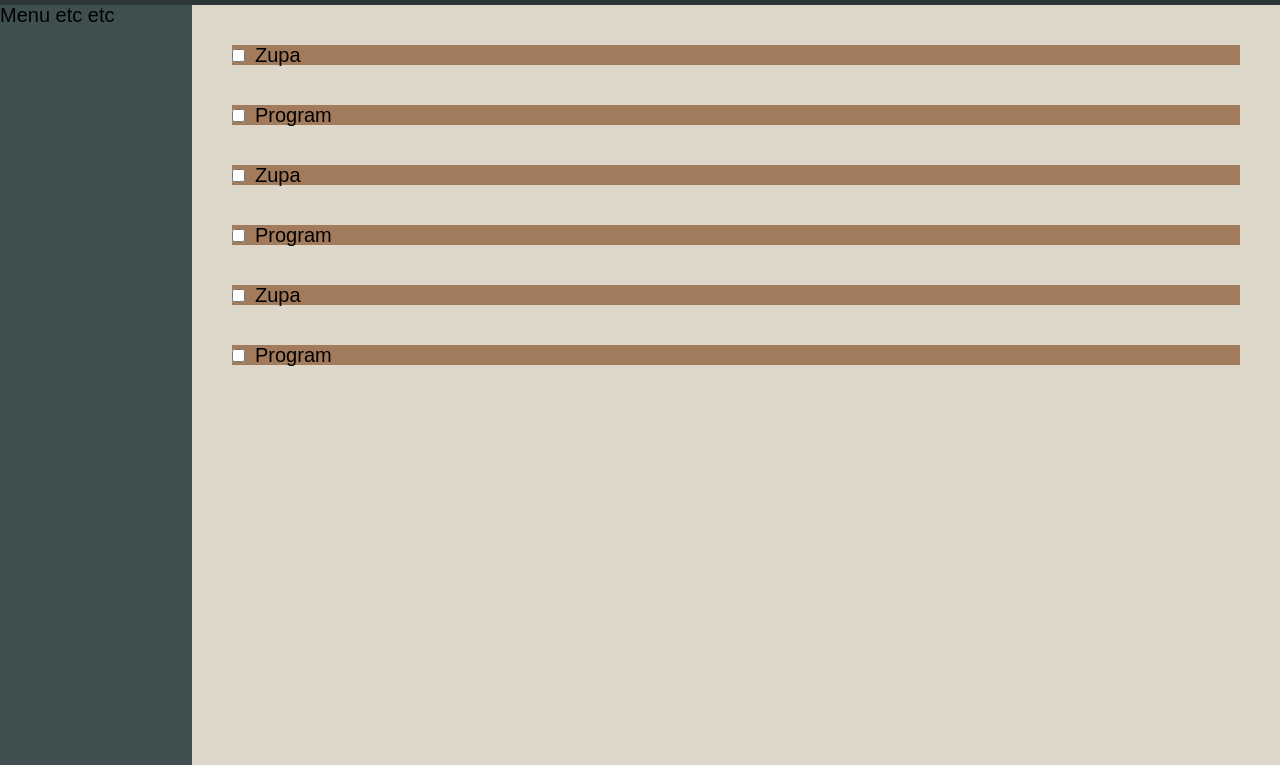
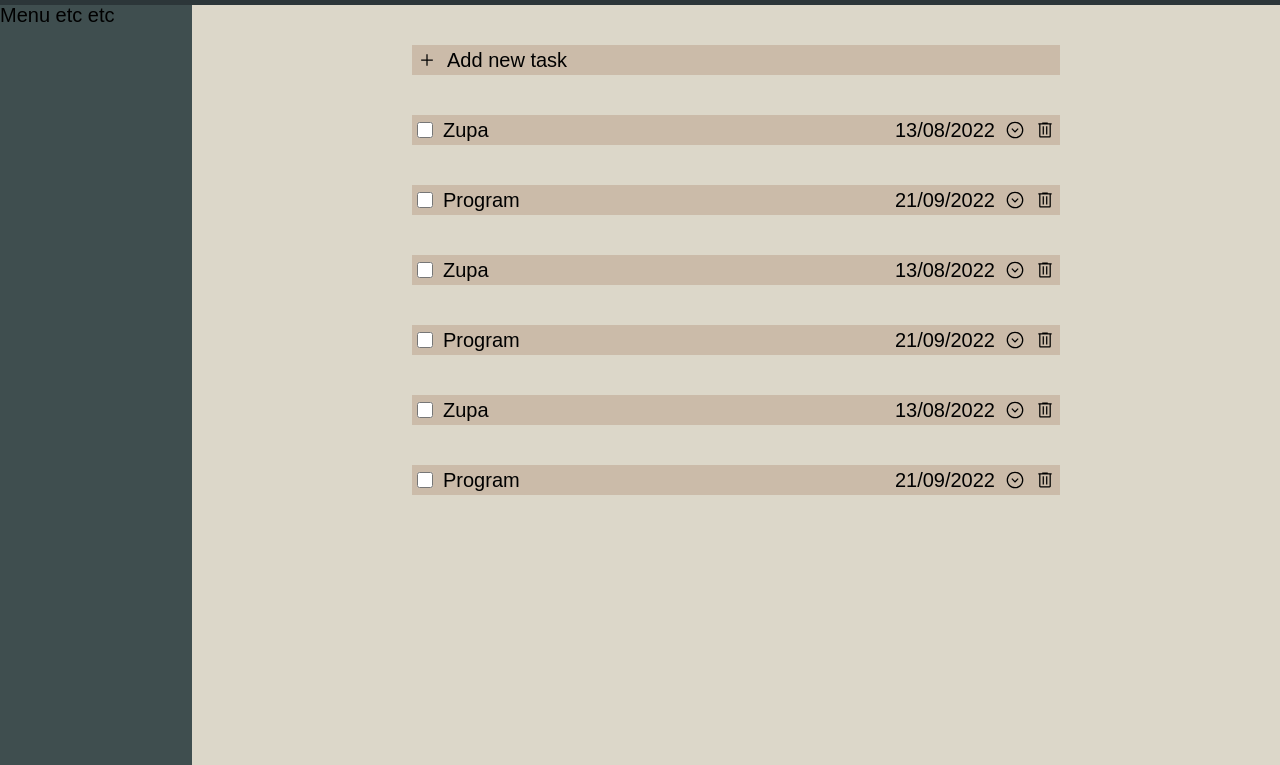
Before and after one commit to artur893/todo, a website built with webpack: page dist/index.html in a window 1280 px wide. Shown: the part 35-800 px from the top of the page. Built offline with nearby package versions, Linux system fonts and the light colour scheme.

Commit message:
Add some SVGs, add new task button. Button waits for logic

```diff
--- a/package.json
+++ b/package.json
@@ -20,5 +20,8 @@
     "html-webpack-plugin": "^5.5.0",
     "webpack": "^5.74.0",
     "webpack-cli": "^4.10.0"
+  },
+  "dependencies": {
+    "date-fns": "^2.29.1"
   }
 }
--- a/src/index.js
+++ b/src/index.js
@@ -3,13 +3,15 @@ import { addToList, todos } from './todos.js';
 
 
 
-addToList("Zupa", "Zamrozić", "30.07.2022", "Ważne", "notatka", "ważny projekt", false)
-addToList("Program", "Napisać", "10.08.2022", "Trochę ważne", "notatka", "dev project", true)
-addToList("Zupa", "Zamrozić", "30.07.2022", "Ważne", "notatka", "ważny projekt", false)
-addToList("Program", "Napisać", "10.08.2022", "Trochę ważne", "notatka", "dev project", true)
-addToList("Zupa", "Zamrozić", "30.07.2022", "Ważne", "notatka", "ważny projekt", false)
-addToList("Program", "Napisać", "10.08.2022", "Trochę ważne", "notatka", "dev project", true)
 
+addToList("Zupa", "Zamrozić", "13/08/2022", "Ważne", "notatka", "ważny projekt", false)
+addToList("Program", "Napisać", "21/09/2022", "Trochę ważne", "notatka", "dev project", true)
+addToList("Zupa", "Zamrozić", "13/08/2022", "Ważne", "notatka", "ważny projekt", false)
+addToList("Program", "Napisać", "21/09/2022", "Trochę ważne", "notatka", "dev project", true)
+addToList("Zupa", "Zamrozić", "13/08/2022", "Ważne", "notatka", "ważny projekt", false)
+addToList("Program", "Napisać", "21/09/2022", "Trochę ważne", "notatka", "dev project", true)
+
+console.log(todos[0].dueDate)
 
 
 
--- a/src/interface.js
+++ b/src/interface.js
@@ -1,4 +1,8 @@
 import { todos } from "./todos.js"
+import { format } from 'date-fns'
+
+const result = format(new Date(2022, 3, 13), 'dd/MM/yyyy')
+console.log(result)
 
 const main = document.querySelector(".main")
 
@@ -9,7 +13,9 @@ function findDomElements() {
     const dateDiv = document.querySelectorAll(".date")
     const titleDiv = document.querySelectorAll(".title")
     const checkbox = document.querySelectorAll(".completed")
-    return { taskCard, leftDiv, dateDiv, titleDiv, checkbox }
+    const moreImg = document.querySelectorAll(".moreImg")
+    const binImg = document.querySelectorAll(".binImg")
+    return { taskCard, leftDiv, dateDiv, titleDiv, checkbox, moreImg, binImg }
 }
 
 
@@ -17,21 +23,32 @@ function findDomElements() {
 function createSingleCard() {
     const taskCard = document.createElement("div")
     const leftDiv = document.createElement("div")
+    const rightDiv = document.createElement("div")
     const dateDiv = document.createElement("div")
     const titleDiv = document.createElement("div")
     const checkbox = document.createElement("input")
+    const imgMore = document.createElement("img")
+    const imgBin = document.createElement("img")
 
     taskCard.classList.add("taskcard")
     leftDiv.classList.add("left")
+    rightDiv.classList.add("right")
     dateDiv.classList.add("date")
     titleDiv.classList.add("title")
     checkbox.classList.add("completed")
     checkbox.setAttribute("name", "completed")
     checkbox.setAttribute("type", "checkbox")
+    imgMore.setAttribute("src", "./images/more.svg")
+    imgMore.classList.add("moreImg")
+    imgBin.setAttribute("src", "./images/bin.svg")
+    imgBin.classList.add("binImg")
 
     main.appendChild(taskCard)
     taskCard.appendChild(leftDiv)
-    taskCard.appendChild(dateDiv)
+    taskCard.appendChild(rightDiv)
+    rightDiv.appendChild(dateDiv)
+    rightDiv.appendChild(imgMore)
+    rightDiv.appendChild(imgBin)
     leftDiv.appendChild(checkbox)
     leftDiv.appendChild(titleDiv)
 }
@@ -48,7 +65,10 @@ function render() {
     console.log(dom)
 
     for (let i = 0; i < todos.length; i++) {
+        dom.taskCard[i].dataset.index = i
         dom.titleDiv[i].textContent = todos[i].title
+        dom.dateDiv[i].textContent = todos[i].dueDate
+
     }
 }
 
```
Also changed, not shown: dist/images/add.svg (added), dist/images/bin.svg (added), dist/images/more.svg (added), dist/index.html, dist/main.js, dist/styles.css, 1 other file.
